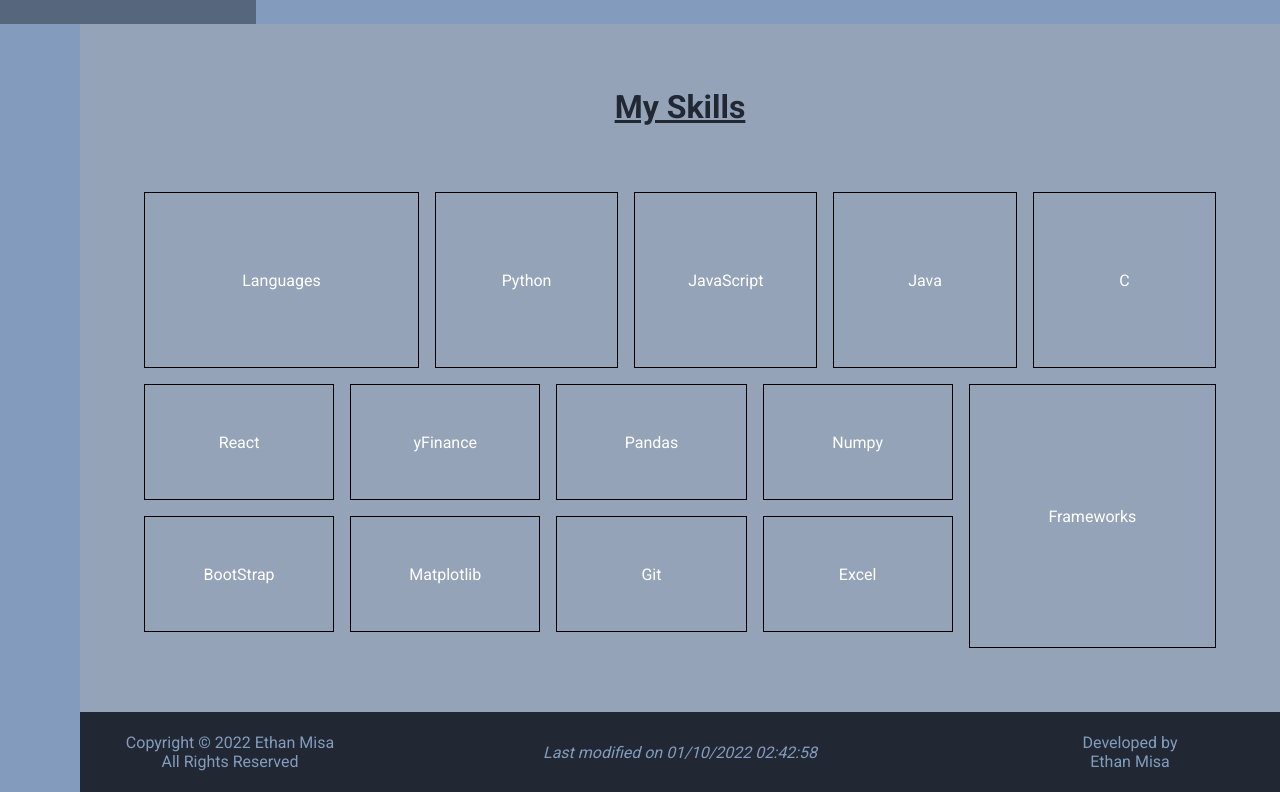
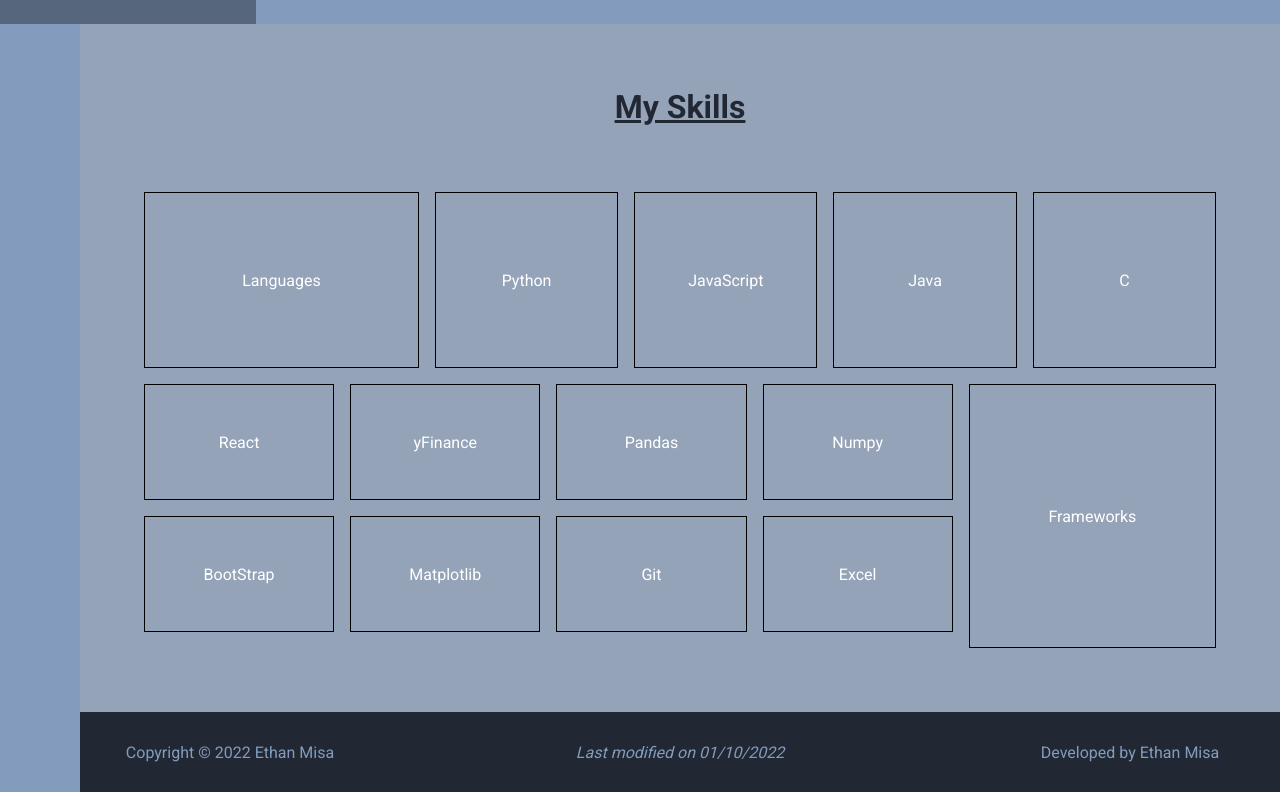
Before and after one commit to EthanMisa/ethanmisa.github.io, a React (Create React App) app: page / in a window 1280 px wide. Shown: the part 776-1568 px from the top of the page. Built offline with nearby package versions, Linux system fonts and the light colour scheme.

Commit message:
Update Footer.js

```diff
--- a/src/components/Footer.js
+++ b/src/components/Footer.js
@@ -9,15 +9,11 @@
 	return (
 		<a id="contact">
 			<div className="footer">
-				<div className="copyright">
-					Copyright &copy; 2022 Ethan Misa <br /> All Rights Reserved
+				<div className="copyright">Copyright &copy; 2022 Ethan Misa </div>
+				<div className="modified">
+					<em>Last modified on {document.lastModified.split(" ")[0]}</em>
 				</div>
-				<div className="modified">{getStringDate()}</div>
-				<div className="author">
-					Developed by
-					<br />
-					Ethan Misa
-				</div>
+				<div className="author">Developed by Ethan Misa</div>
 			</div>
 		</a>
 	);
```
